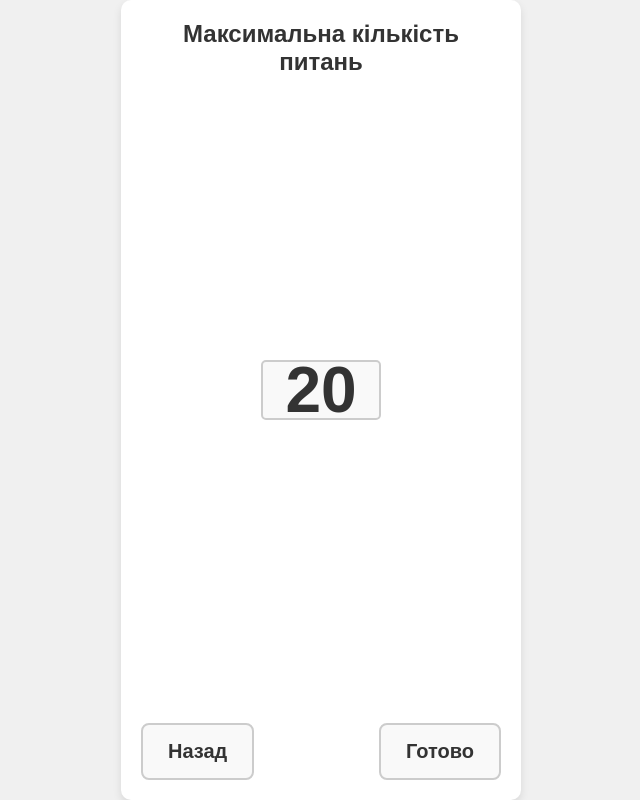
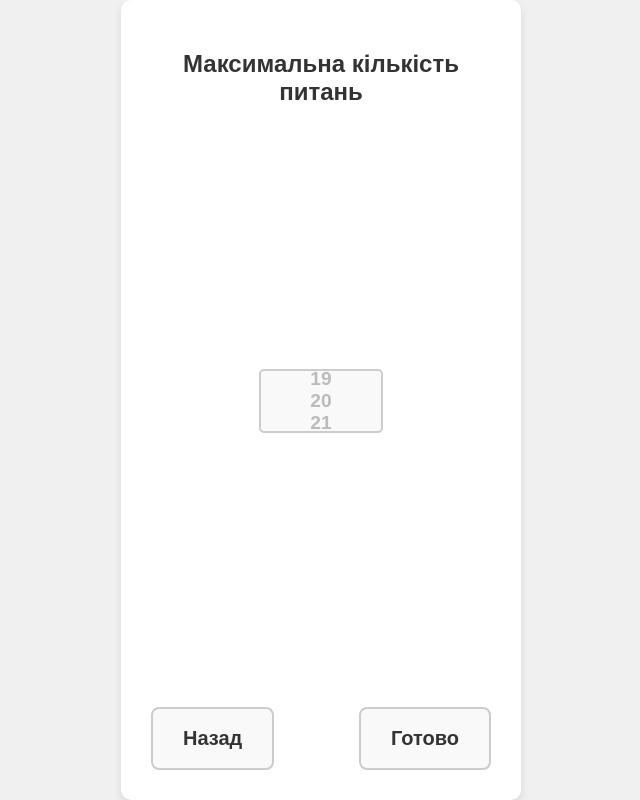
Before and after one commit to NastyBaster/mizz-Lara, a plain HTML site: page index.html in a window 1280 px wide. Both pictures are taken after a click on the button "10". Shown: the whole page, without its empty margins (319-959 px from the left). Drawn offline with Linux system fonts and the light colour scheme.

```diff
--- a/index.html
+++ b/index.html
@@ -2,7 +2,7 @@
 <html lang="uk">
 <head>
     <meta charset="UTF-8">
-    <meta name="viewport" content="width=device-width, initial-scale=1.0, viewport-fit=cover">
+    <meta name="viewport" content="width=device-width, initial-scale=1.0">
     <title>Калькулятор оцінок</title>
     <link rel="stylesheet" href="style.css">
 </head>
@@ -35,9 +35,10 @@
     <div class="number-selector-container">
         <div id="correctAnswersPicker" class="wheel-picker"></div>
     </div>
+
     <div class="result-container">
         <p>Оцінка</p>
-            <span id="resultGrade"></span>
+        <span id="resultGrade">0</span>
     </div>
     <button id="calculateButton">Розрахувати</button>
 </div>
--- a/script.js
+++ b/script.js
@@ -13,8 +13,8 @@ document.addEventListener('DOMContentLoaded', () => {
     const backButton2 = document.getElementById('backButton2');
 
     let maxGrade = 0;
-    let maxQuestions = 20;  // Значення по замовчуванню
-    let correctAnswers = 20; // Значення по замовчуванню
+    let maxQuestions = 20;
+    let correctAnswers = 20;
 
     function showScreen(screenToShow) {
         screen1.classList.add('hidden');
@@ -23,7 +23,6 @@ document.addEventListener('DOMContentLoaded', () => {
         screenToShow.classList.remove('hidden');
     }
 
-    // Кнопки вибору оцінки
     gradeButtons.forEach(button => {
         button.addEventListener('click', () => {
             maxGrade = parseInt(button.dataset.grade, 10);
@@ -31,7 +30,6 @@ document.addEventListener('DOMContentLoaded', () => {
         });
     });
 
-    // Створення колеса (wheel picker)
     function createWheelPicker(element, min, max, defaultValue, onChange) {
         let current = defaultValue;
         let startY = null;
@@ -41,12 +39,8 @@ document.addEventListener('DOMContentLoaded', () => {
             element.innerHTML = '';
             for (let i = current - 1; i <= current + 1; i++) {
                 const div = document.createElement('div');
-                if (i < min || i > max) {
-                    div.textContent = '';
-                } else {
-                    div.textContent = i;
-                }
                 div.className = 'picker-value ' + (i === current ? 'active' : 'inactive');
+                div.textContent = i >= min && i <= max ? i : '';
                 element.appendChild(div);
             }
         }
@@ -61,18 +55,15 @@ document.addEventListener('DOMContentLoaded', () => {
             }
         }
 
-        // Touch support
         element.addEventListener('touchstart', e => {
-            if (e.touches.length === 1) {
-                startY = e.touches[0].clientY;
-            }
+            if (e.touches.length === 1) startY = e.touches[0].clientY;
         });
 
         element.addEventListener('touchmove', e => {
             if (startY !== null) {
                 const deltaY = e.touches[0].clientY - startY;
                 swipeAccum += deltaY;
-                const stepSize = 30; // 30px на один крок
+                const stepSize = 30;
                 let steps = Math.trunc(swipeAccum / stepSize);
                 if (steps !== 0) {
                     setValue(current - steps);
@@ -83,12 +74,8 @@ document.addEventListener('DOMContentLoaded', () => {
             }
         }, { passive: false });
 
-        element.addEventListener('touchend', () => {
-            startY = null;
-            swipeAccum = 0;
-        });
+        element.addEventListener('touchend', () => { startY = null; swipeAccum = 0; });
 
-        // Mouse wheel
         element.addEventListener('wheel', e => {
             let steps = Math.round(e.deltaY / 40);
             if (steps !== 0) setValue(current + steps);
@@ -99,52 +86,31 @@ document.addEventListener('DOMContentLoaded', () => {
         return { setValue, getValue: () => current };
     }
 
-    // Колесо для maxQuestions (екран 2)
-    const maxQuestionsWheel = createWheelPicker(
-        maxQuestionsPicker, 10, 30, maxQuestions, val => {
-            maxQuestions = val;
-            // Автоматично коригує correctAnswers, якщо більше maxQuestions
-            if (correctAnswers > maxQuestions) {
-                correctAnswers = maxQuestions;
-                correctAnswersWheel.setValue(correctAnswers);
-            }
-        }
-    );
-
-    // Колесо для correctAnswers (екран 3)
-    let correctAnswersWheel;
-    function updateCorrectAnswersPicker() {
-        if (!correctAnswersWheel) {
-            correctAnswersWheel = createWheelPicker(
-                correctAnswersPicker, 0, maxQuestions, correctAnswers, val => {
-                    correctAnswers = val;
-                }
-            );
-        } else {
+    const maxQuestionsWheel = createWheelPicker(maxQuestionsPicker, 10, 30, 20, val => {
+        maxQuestions = val;
+        if (correctAnswers > maxQuestions) {
+            correctAnswers = maxQuestions;
             correctAnswersWheel.setValue(correctAnswers);
         }
-    }
-    updateCorrectAnswersPicker();
+    });
 
-    // Екран 2: кнопка "Готово"
+    const correctAnswersWheel = createWheelPicker(correctAnswersPicker, 0, 30, 20, val => {
+        correctAnswers = val;
+    });
+
     setQuestionsButton.addEventListener('click', () => {
-        correctAnswers = 20; // скидаємо на 20 по замовчуванню
-        resultGradeSpan.textContent = '';
-        updateCorrectAnswersPicker();
+        correctAnswersWheel.setValue(correctAnswers);
         showScreen(screen3);
     });
 
-    // Розрахунок оцінки (екран 3)
     calculateButton.addEventListener('click', () => {
         const calculatedGrade = (correctAnswers / maxQuestions) * maxGrade;
         const finalGrade = (calculatedGrade % 1 >= 0.5) ? Math.ceil(calculatedGrade) : Math.floor(calculatedGrade);
         resultGradeSpan.textContent = finalGrade;
     });
 
-    // Кнопки "Назад"
-    backButton1.addEventListener('click', () => showScreen(screen1));
-    backButton2.addEventListener('click', () => showScreen(screen1));
+    backButton1.addEventListener('click', () => { showScreen(screen1); });
+    backButton2.addEventListener('click', () => { showScreen(screen1); });
 
-    // Показуємо перший екран при завантаженні
     showScreen(screen1);
 });
--- a/style.css
+++ b/style.css
@@ -1,19 +1,11 @@
-* {
-    box-sizing: border-box;
+body {
+    font-family: Arial, sans-serif;
     margin: 0;
-    padding: 0;
-}
-
-html, body {
-    height: 100%;
-    font-family: Arial, sans-serif;
-    background-color: #f0f0f0;
-}
-
-body {
+    height: 100vh;
     display: flex;
     justify-content: center;
     align-items: center;
+    background-color: #f0f0f0;
 }
 
 .screen {
@@ -21,39 +13,26 @@ body {
     flex-direction: column;
     align-items: center;
     justify-content: space-between;
-    padding: 20px;
     width: 100%;
     max-width: 400px;
-    height: 100vh;
+    height: 100%;
+    padding: 30px;
+    box-sizing: border-box;
     background-color: #fff;
     border-radius: 10px;
     box-shadow: 0 4px 8px rgba(0,0,0,0.1);
     position: relative;
 }
 
-.hidden {
-    display: none;
-}
+.hidden { display: none; }
 
-h1, h2, p {
-    text-align: center;
-    color: #333;
-    font-weight: bold;
-}
+h1, h2, p { text-align: center; font-weight: bold; color: #333; }
 
-.button-container {
-    display: flex;
-    gap: 20px;
-    margin-top: 20px;
-}
-
-.button-container.horizontal {
-    justify-content: space-between;
-    width: 100%;
-}
+.button-container { display: flex; gap: 20px; margin-top: 30px; }
+.button-container.horizontal { justify-content: space-between; width: 100%; }
 
 button {
-    padding: 15px 25px;
+    padding: 18px 30px;
     border: 2px solid #ccc;
     border-radius: 8px;
     font-size: 20px;
@@ -63,11 +42,7 @@ button {
     color: #333;
     transition: background-color 0.3s, border-color 0.3s;
 }
-
-button:hover {
-    background-color: #e0e0e0;
-    border-color: #999;
-}
+button:hover { background-color: #e0e0e0; border-color: #999; }
 
 .top-button {
     position: absolute;
@@ -78,26 +53,20 @@ button:hover {
     background-color: #e8e8e8;
     border: none;
     border-bottom: 1px solid #ccc;
-    border-radius: 0;
     font-size: 16px;
     font-weight: normal;
     text-transform: uppercase;
     text-align: center;
-    box-sizing: border-box;
 }
 
-.result-container {
-    text-align: center;
-    margin-top: 20px;
-}
+.result-container { text-align: center; margin-top: 30px; }
+#resultGrade { font-size: 3em; font-weight: bold; color: #333; }
 
-#resultGrade {
-    display: inline-block;
-    font-size: 3em;
-    font-weight: bold;
-    color: #333;
-    text-align: center;
-    width: 100%;
+.number-selector-container {
+    display: flex;
+    align-items: center;
+    gap: 15px;
+    margin: 20px 0;
 }
 
 .wheel-picker {
@@ -111,10 +80,9 @@ button:hover {
     flex-direction: column;
     align-items: center;
     justify-content: center;
+    font-weight: bold;
     touch-action: none;
     user-select: none;
-    font-weight: bold;
-    font-size: 2em;
 }
 
 .wheel-picker .picker-value {
@@ -123,22 +91,9 @@ button:hover {
     align-items: center;
     justify-content: center;
     width: 100%;
-    transition: color 0.2s, font-size 0.2s;
+    transition: all 0.2s;
+    color: #bbb;
+    font-size: 1.2em;
 }
 
-.wheel-picker .picker-value.active {
-    font-size: 2em;
-    color: #333;
-}
-
-.wheel-picker .picker-value.inactive {
-    font-size: 1.2em;
-    color: #bbb;
-}
-
-.number-selector-container {
-    display: flex;
-    align-items: center;
-    justify-content: center;
-    margin: 20px 0;
-}
+.wheel-picke
```
Lines whose indentation alone changed are shown as unchanged.
